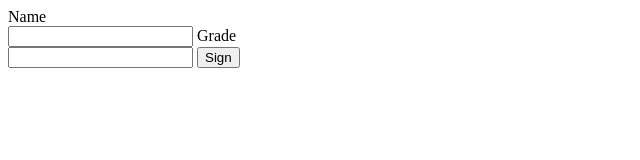
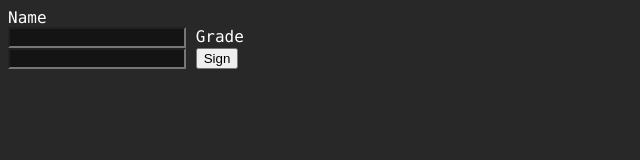
Before and after one commit to nozoom-gbs/nozoom-gbs.github.io, a plain HTML site: page index.html in a window 1280 px wide. Shown: the whole page, without its empty margins (0-640 px from the left). Drawn offline with Linux system fonts and the light colour scheme.

Commit message:
Update index.html

```diff
--- a/index.html
+++ b/index.html
@@ -15,3 +15,19 @@
     </form>
   </body>
 </html>
+
+<style>
+  body
+  {
+    background-color: #282828;
+    font-family: Consolas;
+    color: white;
+  }
+
+  input, select, textarea
+  {
+    background-color: #141414;
+    color: #eeeeee;
+    font-family: Consolas;
+  }
+</style>
```
